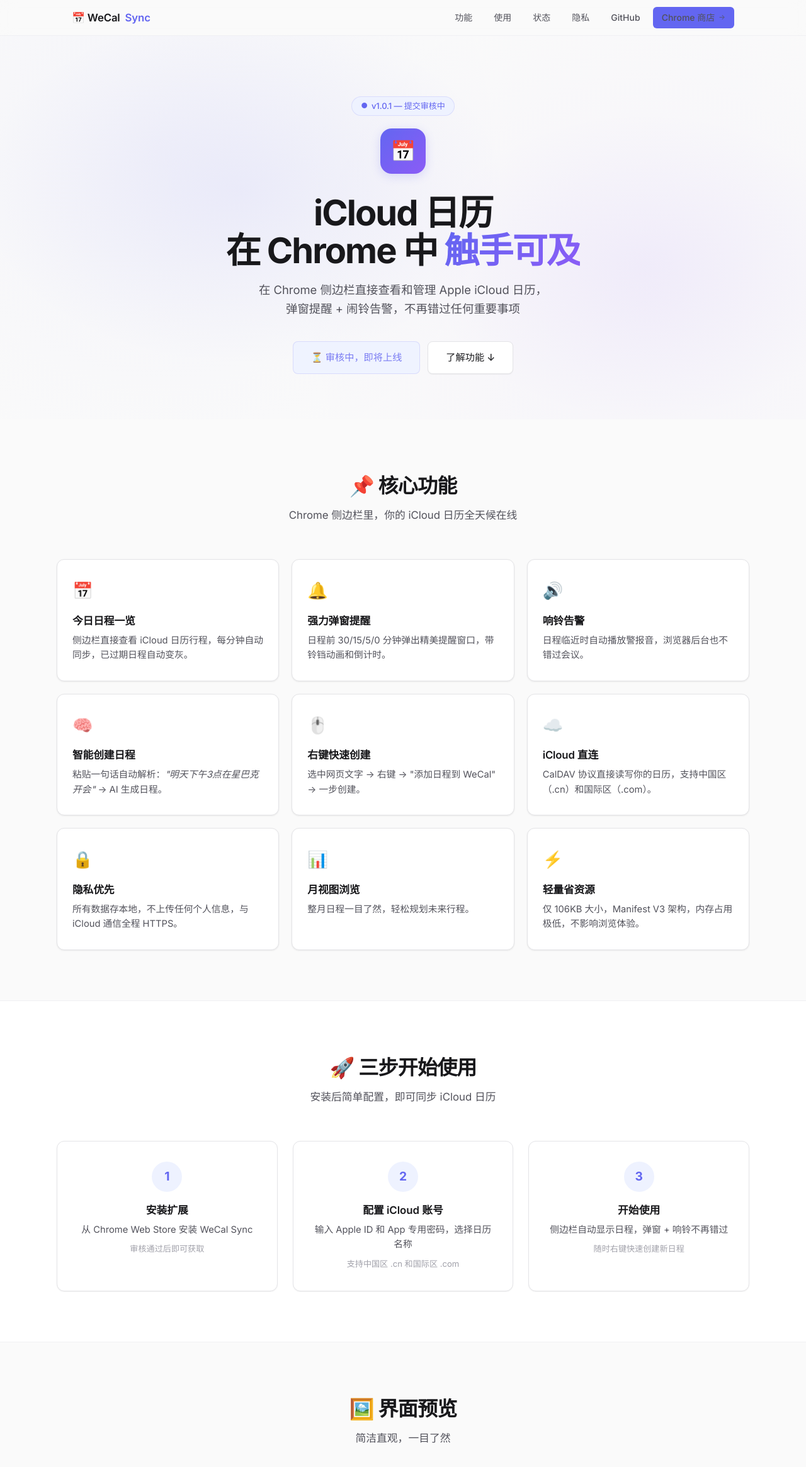
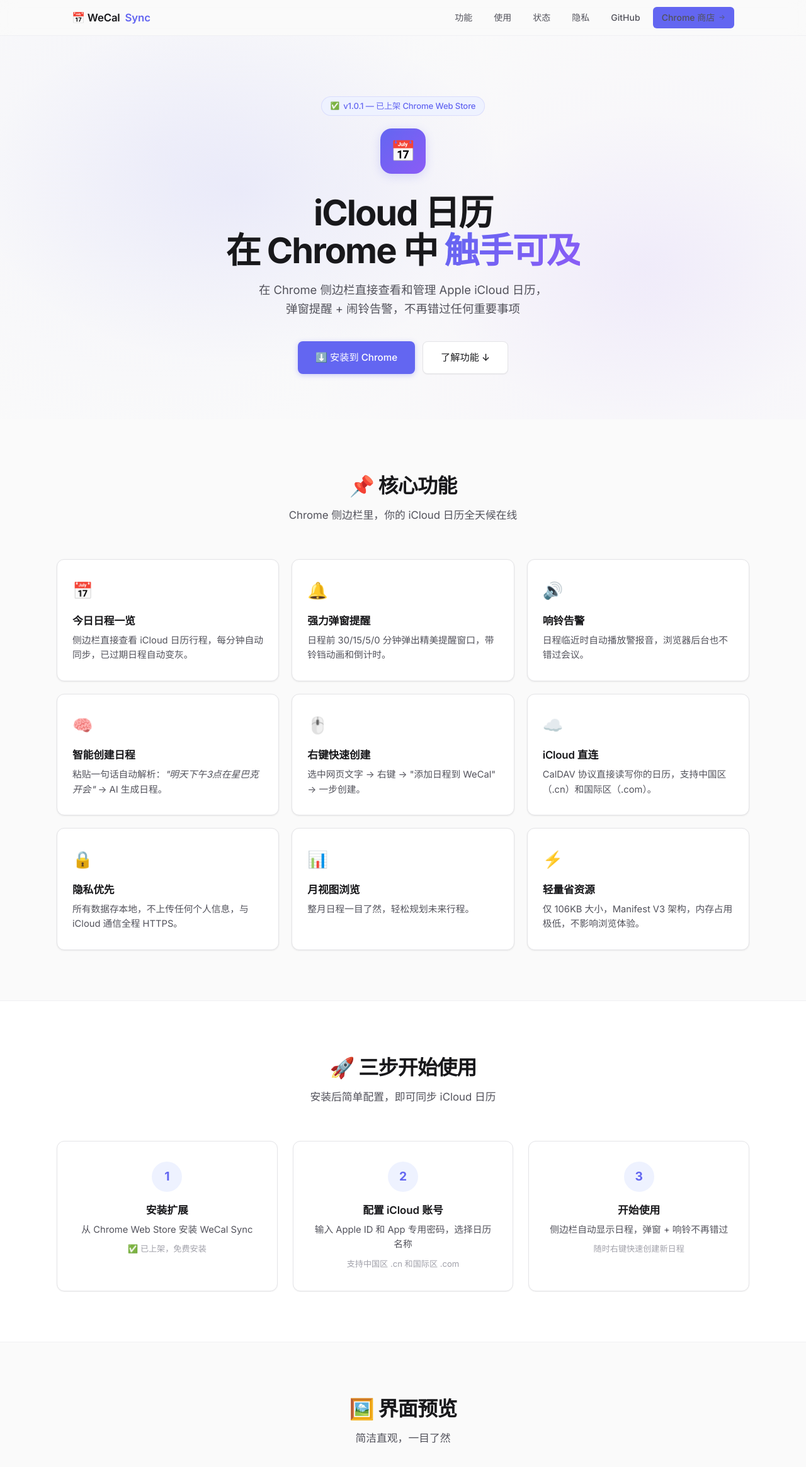
Before and after one commit to 0xueping/wecal-sync, a browser extension: page docs/index.html in a window 1280 px wide. Shown: the top 2330 px of the page at 63% size. Drawn offline with Linux system fonts and the light colour scheme.

Commit message:
update: 已上架 Chrome Web Store，主页添加直达链接

```diff
--- a/docs/index.html
+++ b/docs/index.html
@@ -359,7 +359,7 @@
       <a href="#status">状态</a>
       <a href="privacy.html">隐私</a>
       <a href="https://github.com/0xueping/wecal-sync" target="_blank" class="nav-hide-mobile">GitHub</a>
-      <a href="#" class="nav-cta">
+      <a href="https://chromewebstore.google.com/detail/mligmkhlkheebdekofigiiflebopconk" target="_blank" class="nav-cta">
         <span>Chrome 商店</span>
         <span style="font-size:.8em;opacity:.7">→</span>
       </a>
@@ -371,7 +371,7 @@
 <div class="hero">
   <div class="hero-inner">
     <div class="hero-badge">
-      <span>●</span> v1.0.1 — 提交审核中
+      <span>✅</span> v1.0.1 — 已上架 Chrome Web Store
     </div>
     <div class="hero-icon">📅</div>
     <h1>iCloud 日历<br>在 Chrome 中 <em>触手可及</em></h1>
@@ -380,7 +380,7 @@
       弹窗提醒 + 闹铃告警，不再错过任何重要事项
     </p>
     <div class="hero-actions">
-      <a href="#" class="btn btn-pending">⏳ 审核中，即将上线</a>
+      <a href="https://chromewebstore.google.com/detail/mligmkhlkheebdekofigiiflebopconk" target="_blank" class="btn btn-primary">⬇️ 安装到 Chrome</a>
       <a href="#features" class="btn btn-secondary">了解功能 ↓</a>
     </div>
   </div>
@@ -466,7 +466,7 @@
         <div class="step-num">1</div>
         <h3>安装扩展</h3>
         <p>从 Chrome Web Store 安装 WeCal Sync</p>
-        <p style="margin-top:8px;font-size:.82em;color:var(--text-tertiary);">审核通过后即可获取</p>
+        <p style="margin-top:8px;font-size:.82em;color:var(--text-tertiary);">✅ 已上架，免费安装</p>
       </div>
 
       <div class="step-card fade-in">
```
